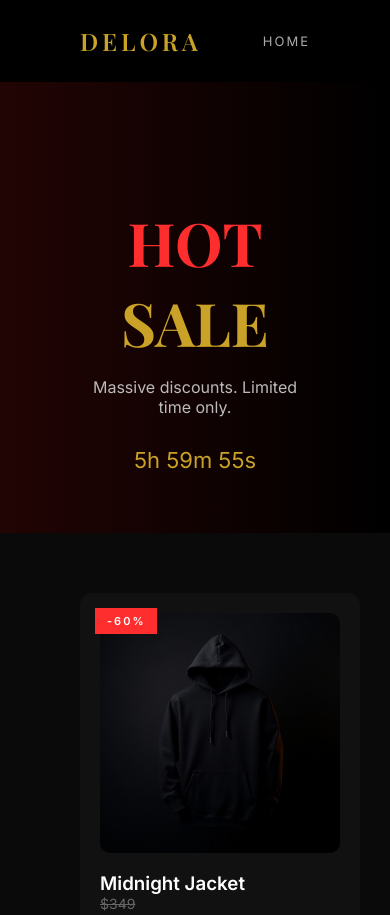
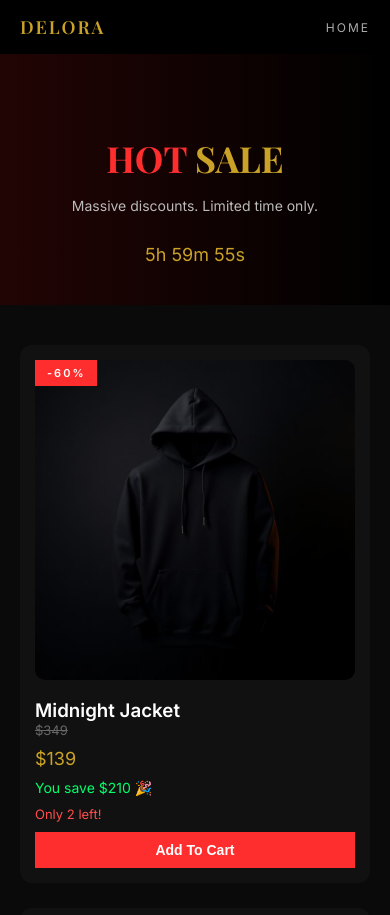
Before and after one commit to zezodawood78/delora, a website: page sale.html in a window 390 px wide. Shown: the top 915 px of the page. Drawn offline with nearby package versions, Linux system fonts and the light colour scheme.

Commit message:
Update sale.html

```diff
--- a/sale.html
+++ b/sale.html
@@ -179,6 +179,88 @@ margin-bottom:10px;
 color:#777;
 font-size:14px;
 }
+
+/* ========================= */
+/* 📱 Mobile Responsive Fix  */
+/* ========================= */
+
+@media (max-width: 768px){
+
+/* Navbar */
+.navbar{
+padding:15px 20px;
+}
+
+.logo{
+font-size:18px;
+letter-spacing:2px;
+}
+
+.nav-links{
+gap:15px;
+}
+
+.nav-links a{
+font-size:12px;
+}
+
+/* Hero Section */
+.sale-hero{
+padding:80px 20px 40px;
+}
+
+.sale-hero h1{
+font-size:36px;
+}
+
+.sale-hero p{
+font-size:14px;
+}
+
+.countdown{
+font-size:18px;
+}
+
+/* Products */
+.products{
+padding:40px 20px;
+}
+
+.grid{
+gap:25px;
+}
+
+.card{
+padding:15px;
+}
+
+.price{
+font-size:18px;
+}
+
+.old-price{
+font-size:13px;
+}
+
+.add-btn{
+padding:10px;
+font-size:14px;
+}
+
+/* Footer */
+.footer{
+padding:30px 20px;
+}
+
+.footer-logo{
+font-size:18px;
+}
+
+.footer p{
+font-size:13px;
+}
+
+}
 </style>
 </head>
 
```
